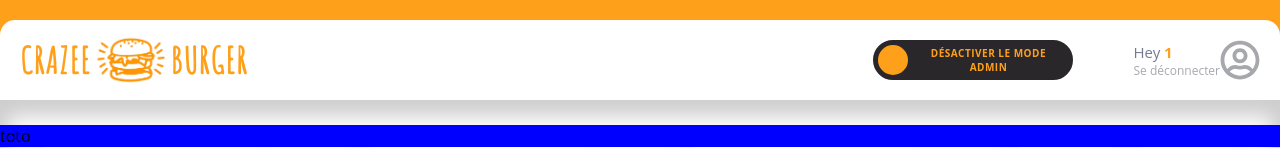
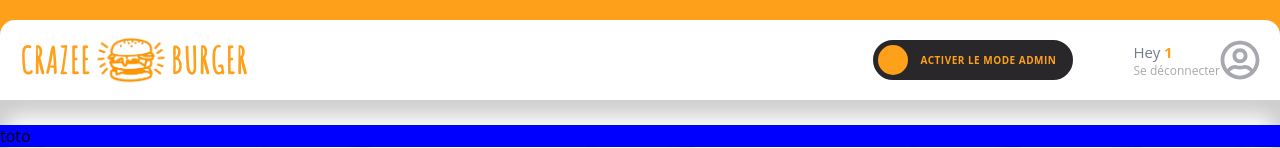
Before and after one commit to NikotoKoto/crazy-burger, a React (Vite) app: page /order/1 in a window 1280 px wide. Shown: the top 148 px of the page. Built offline with nearby package versions, Linux system fonts and the light colour scheme.

Commit message:
🐛 F06:NAVBAR>RightSide>> Fix bug for ToggleButton

```diff
--- a/src/components/pages/order/navbar/RightSide.jsx
+++ b/src/components/pages/order/navbar/RightSide.jsx
@@ -30,8 +30,8 @@ export default function RightSide({ IconNav, ...restProps }) {
   return (
     <RightSideStyled className="toggle-button">
       <ToggleButton
-        labelIfUnchecked="Désactiver le mode Admin"
-        labelIfChecked="Activer le mode Admin"
+        labelIfUnchecked="Activer le mode Admin"
+        labelIfChecked="Désactiver le mode Admin"
         onToggle={displayToastNotification}
       />
       <Profile username={username} />
```
